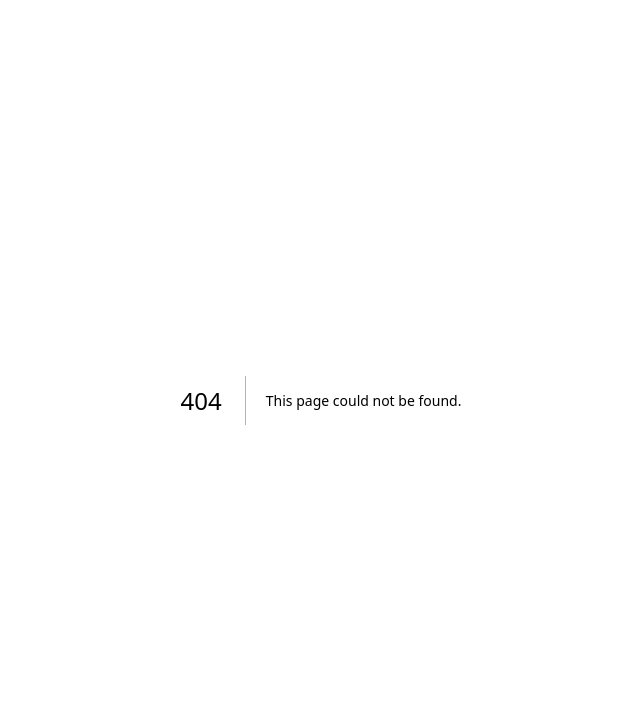
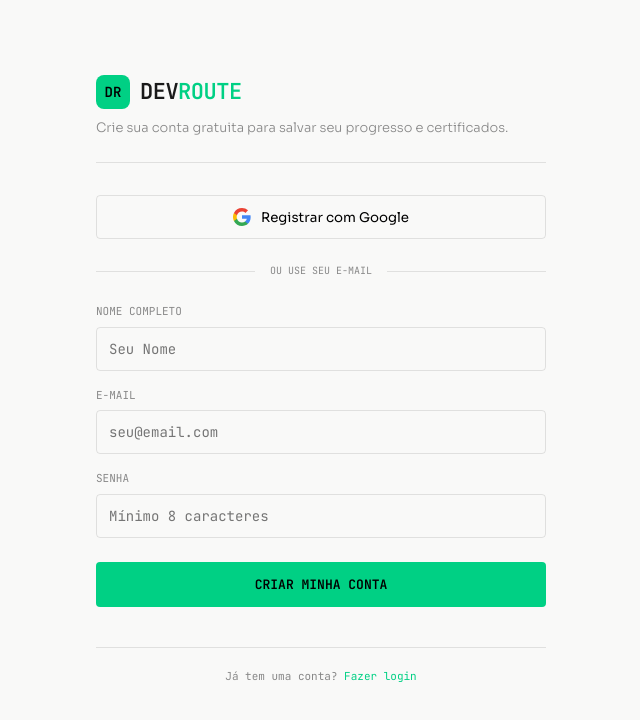
Before and after one commit to willer-barros/devpath, a Next.js app: page /register in a window 1280 px wide. Before the commit this address had no page. Shown: the top 720 px of the page, without its empty margins (319-959 px from the left). Built offline with nearby package versions, Linux system fonts and the light colour scheme.

Commit message:
link comunidade discord

```diff
--- a/app/login/page.tsx
+++ b/app/login/page.tsx
@@ -1,6 +1,7 @@
 "use client"
 
 import styles from '../../css/login.module.css';
+import Link from 'next/link'
 
 export default function LoginPage() {
   return (
@@ -10,10 +11,10 @@ export default function LoginPage() {
           <div className={styles.logoRow}>
             <div className={styles.logoIcon}>&gt;</div>
             <h1 className={styles.logoText}>
-              DEV<span className={styles.logoAccent}>ROUTE</span>
+              Dev<span className={styles.logoAccent}>Route</span>
             </h1>
           </div>
-          <p className={styles.tagline}>Acesse sua conta para salvar seu progresso nos treinamentos.</p>
+          <p className={styles.tagline}>Acesse sua conta.</p>
         </header>
 
         <form className={styles.form}>
@@ -44,6 +45,7 @@ export default function LoginPage() {
           <p className={styles.footerText}>
             Novo por aqui? <span className={styles.logoAccent}>Crie sua conta gratuita</span>
           </p>
+
         </footer>
       </div>
     </main>
--- /dev/null
+++ b/app/register/page.jsx
@@ -0,0 +1,59 @@
+import styles from '../../css/register.module.css';
+
+export default function RegisterPage() {
+  return (
+    <main className={styles.main}>
+      <div className={styles.container}>
+        <header className={styles.header}>
+          <div className={styles.logoRow}>
+            <div className={styles.logoIcon}>DR</div>
+            <h2 className={styles.logoText}>
+              DEV<span className={styles.logoAccent}>ROUTE</span>
+            </h2>
+          </div>
+          <p className={styles.tagline}>Crie sua conta gratuita para salvar seu progresso e certificados.</p>
+        </header>
+
+        {/* Opção Rápida com Google */}
+        <button className={styles.googleProvider}>
+          <svg width="18" height="18" viewBox="0 0 18 18">
+            <path fill="#4285F4" d="M17.64 9.2c0-.63-.06-1.25-.16-1.84H9v3.49h4.84a4.14 4.14 0 0 1-1.8 2.71v2.26h2.91c1.71-1.58 2.69-3.91 2.69-6.62z"/>
+            <path fill="#34A853" d="M9 18c2.43 0 4.47-.8 5.96-2.18l-2.91-2.26c-.8.54-1.83.86-3.05.86-2.34 0-4.33-1.58-5.03-3.7H.95v2.3A8.99 8.99 0 0 0 9 18z"/>
+            <path fill="#FBBC05" d="M3.97 10.71a5.4 5.4 0 0 1 0-3.42V5H.95a8.99 8.99 0 0 0 0 8.01l3.02-2.3z"/>
+            <path fill="#EA4335" d="M9 3.58c1.32 0 2.5.45 3.44 1.35L15.02 2.3A8.96 8.96 0 0 0 9 0 8.99 8.99 0 0 0 .95 5l3.02 2.3c.7-2.12 2.69-3.7 5.03-3.7z"/>
+          </svg>
+          Registrar com Google
+        </button>
+
+        <div className={styles.divider}>ou use seu e-mail</div>
+
+        <form className={styles.form}>
+          <div className={styles.formGroup}>
+            <label className={styles.label}>Nome Completo</label>
+            <input type="text" className={styles.input} placeholder="Seu Nome" />
+          </div>
+
+          <div className={styles.formGroup}>
+            <label className={styles.label}>E-mail</label>
+            <input type="email" className={styles.input} placeholder="seu@email.com" />
+          </div>
+
+          <div className={styles.formGroup}>
+            <label className={styles.label}>Senha</label>
+            <input type="password" className={styles.input} placeholder="Mínimo 8 caracteres" />
+          </div>
+
+          <button type="submit" className={styles.buttonSubmit}>
+            Criar Minha Conta
+          </button>
+        </form>
+
+        <footer className={styles.footer}>
+          <p className={styles.footerText}>
+            Já tem uma conta? <a href="/login" className={styles.link}>Fazer login</a>
+          </p>
+        </footer>
+      </div>
+    </main>
+  );
+}
--- /dev/null
+++ b/css/register.module.css
@@ -0,0 +1,165 @@
+.main {
+  min-height: 100vh;
+  padding: 40px 20px 80px;
+  display: flex;
+  flex-direction: column;
+}
+
+.container {
+  max-width: 450px;
+  margin: auto auto;
+  width: 100%;
+}
+
+.header {
+  padding-bottom: 24px;
+  border-bottom: 0.5px solid var(--border);
+  margin-bottom: 32px;
+}
+
+.logoRow {
+  display: flex;
+  align-items: center;
+  gap: 10px;
+  margin-bottom: 8px;
+}
+
+.logoIcon {
+  width: 34px;
+  height: 34px;
+  background: var(--accent-green);
+  border-radius: 8px;
+  display: flex;
+  align-items: center;
+  justify-content: center;
+  font-family: var(--font-mono);
+  font-size: 14px;
+  font-weight: 600;
+  color: #000;
+}
+
+.logoText {
+  font-family: var(--font-mono);
+  font-size: 22px;
+  font-weight: 600;
+  color: var(--text-primary);
+  letter-spacing: -0.5px;
+}
+
+.logoAccent {
+  color: var(--accent-green);
+}
+
+.tagline {
+  font-size: 13px;
+  color: var(--text-muted);
+  font-weight: 300;
+}
+
+/* Estilo para o Botão do Google */
+.googleProvider {
+  width: 100%;
+  background: transparent;
+  border: 0.5px solid var(--border);
+  border-radius: 4px;
+  padding: 12px;
+  display: flex;
+  align-items: center;
+  justify-content: center;
+  gap: 10px;
+  cursor: pointer;
+  margin-bottom: 24px;
+  transition: all 0.2s;
+}
+
+.googleProvider:hover {
+  border-color: var(--accent-green);
+  background: rgba(255, 255, 255, 0.02);
+}
+
+.divider {
+  display: flex;
+  align-items: center;
+  text-align: center;
+  margin-bottom: 24px;
+  font-family: var(--font-mono);
+  font-size: 10px;
+  color: var(--text-muted);
+  text-transform: uppercase;
+}
+
+.divider::before, .divider::after {
+  content: '';
+  flex: 1;
+  border-bottom: 0.5px solid var(--border);
+}
+
+.divider:not(:empty)::before { margin-right: 15px; }
+.divider:not(:empty)::after { margin-left: 15px; }
+
+.form {
+  display: flex;
+  flex-direction: column;
+  gap: 16px;
+}
+
+.formGroup {
+  display: flex;
+  flex-direction: column;
+  gap: 6px;
+}
+
+.label {
+  font-family: var(--font-mono);
+  font-size: 11px;
+  color: var(--text-muted);
+  text-transform: uppercase;
+}
+
+.input {
+  background: transparent;
+  border: 0.5px solid var(--border);
+  border-radius: 4px;
+  padding: 12px;
+  color: var(--text-primary);
+  font-family: var(--font-mono);
+  font-size: 14px;
+}
+
+.input:focus {
+  outline: none;
+  border-color: var(--accent-green);
+}
+
+.buttonSubmit {
+  background: var(--accent-green);
+  color: #000;
+  border: none;
+  border-radius: 4px;
+  padding: 14px;
+  font-family: var(--font-mono);
+  font-size: 13px;
+  font-weight: 600;
+  text-transform: uppercase;
+  cursor: pointer;
+  margin-top: 8px;
+}
+
+.footer {
+  margin-top: 40px;
+  padding-top: 20px;
+  border-top: 0.5px solid var(--border);
+  text-align: center;
+}
+
+.footerText {
+  font-family: var(--font-mono);
+  font-size: 11px;
+  color: var(--text-muted);
+}
+
+.link {
+  color: var(--accent-green);
+  text-decoration: none;
+  cursor: pointer;
+}
--- a/package.json
+++ b/package.json
@@ -9,6 +9,7 @@
     "lint": "eslint"
   },
   "dependencies": {
+    "jsonwebtoken": "^9.0.3",
     "next": "16.2.2",
     "react": "19.2.4",
     "react-dom": "19.2.4"
```
Also changed, not shown: app/page.tsx (+34 -8 lines), 1 other file (tests, documents, lock files or other folders).
